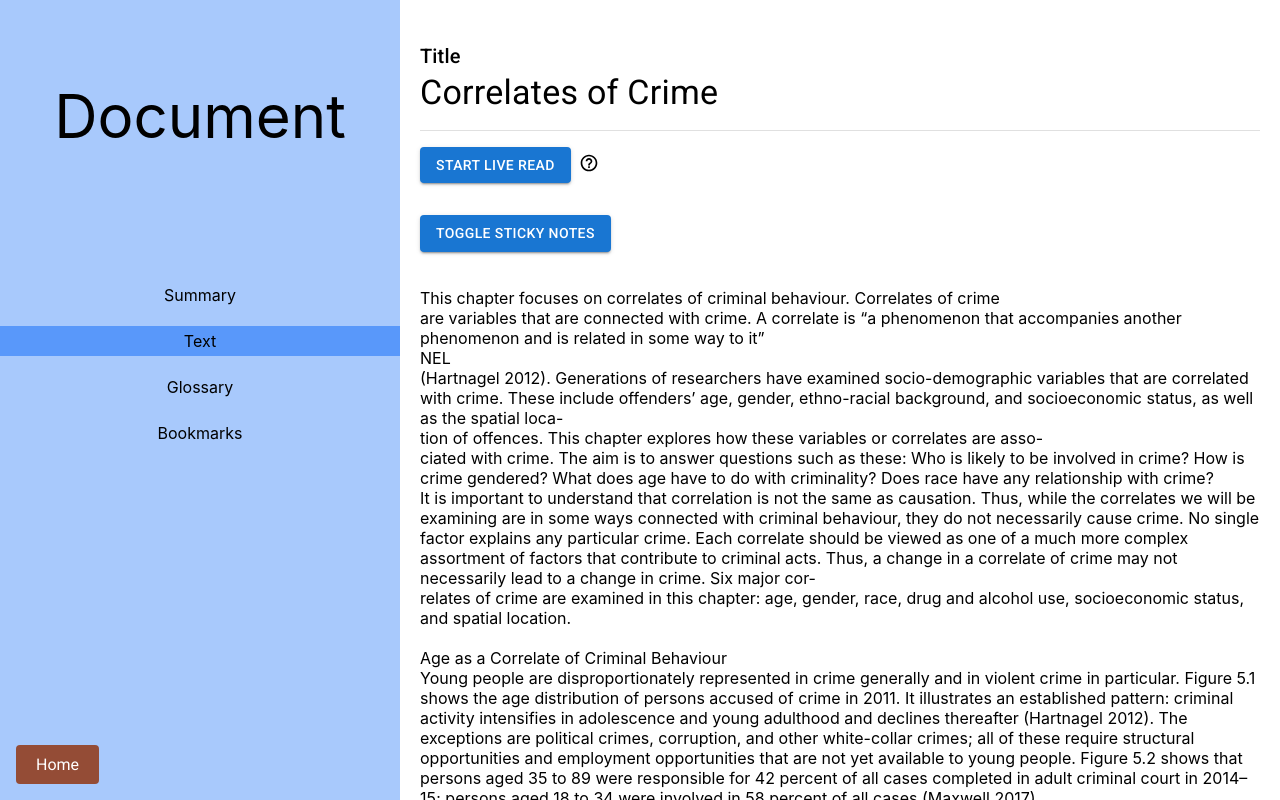
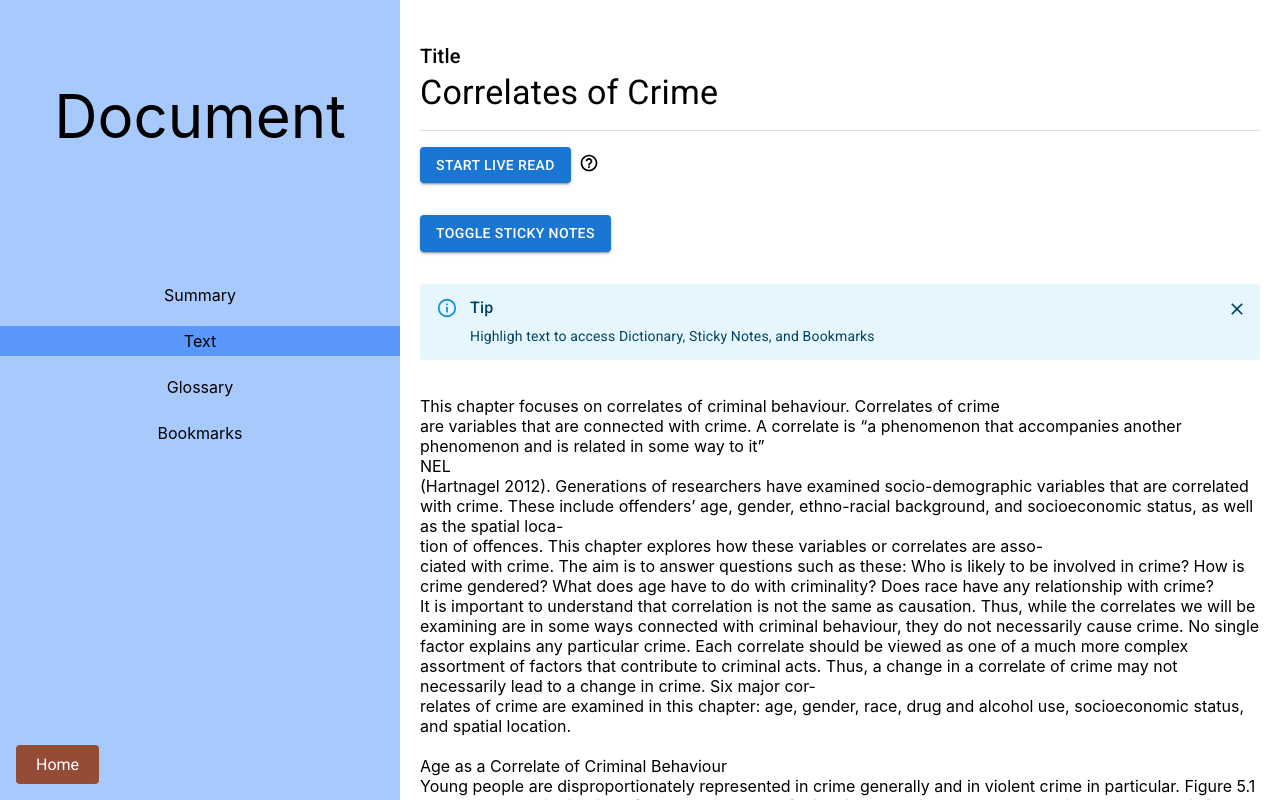
Before and after one commit to UofA-HCI-Course/pjkt3-kangxi11, a React (Create React App) app: page /pjkt3-kangxi11/document in a window 1280 px wide. Shown: the top 800 px of the page. Built offline with nearby package versions, Linux system fonts and the light colour scheme.

Commit message:
Added tooltip in text to tell user about functionalities

```diff
--- a/src/containers/Document/Text/Text.js
+++ b/src/containers/Document/Text/Text.js
@@ -6,7 +6,10 @@ import Paper from '@mui/material/Paper';
 import Box from '@mui/material/Box';
 import TextField from '@mui/material/TextField';
 import MenuList from '@mui/material/MenuList';
+import Alert from '@mui/material/Alert';
+import AlertTitle from '@mui/material/AlertTitle';
 import MenuItem from '@mui/material/MenuItem';
+import Collapse from '@mui/material/Collapse';
 import React, {useEffect, useState} from 'react';
 import Highlighter from "react-highlight-words";
 import {book} from './book';
@@ -32,6 +35,8 @@ export default function Text(props) {
     const [stickyNotes, setStickyNotes] = useState([]);
     const [showAllStickyNotes, setShowAllStickyNotes] = useState(false);
     const [showAllStickyNotesAnchor, setShowAllStickyNotesAnchor] = useState(null);
+
+    const [showTooltip, setShowTooltip] = useState(true);
 
     var highlightIndex = 0;
     var wordsArr = [];
@@ -195,6 +200,10 @@ export default function Text(props) {
         return chunks;
     };
 
+    const closeTooltip = () => {
+        setShowTooltip(false);
+    }
+
     return (
 
         <Grid container direction="column" spacing={2}>
@@ -219,6 +228,12 @@ export default function Text(props) {
                     </Grid>
                 </Grid>
                 <Button className="sticky-note-button" variant="contained" onClick={handleStickyNoteToggle}>Toggle Sticky Notes</Button>
+                <Collapse in={showTooltip}>
+                    <Alert className="sticky-note-button" severity="info" onClose={closeTooltip}>
+                        <AlertTitle>Tip</AlertTitle>
+                        Highligh text to access Dictionary, Sticky Notes, and Bookmarks
+                    </Alert>
+                </Collapse>
             </Grid>
 
             <Grid item xs className="text-right">
```
